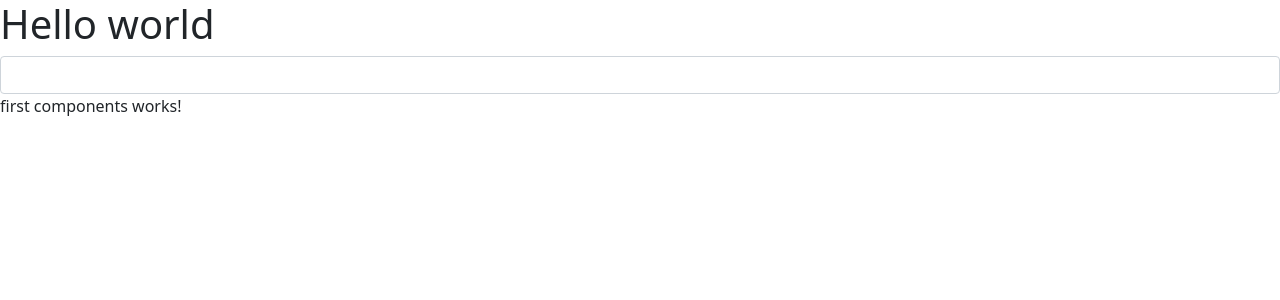
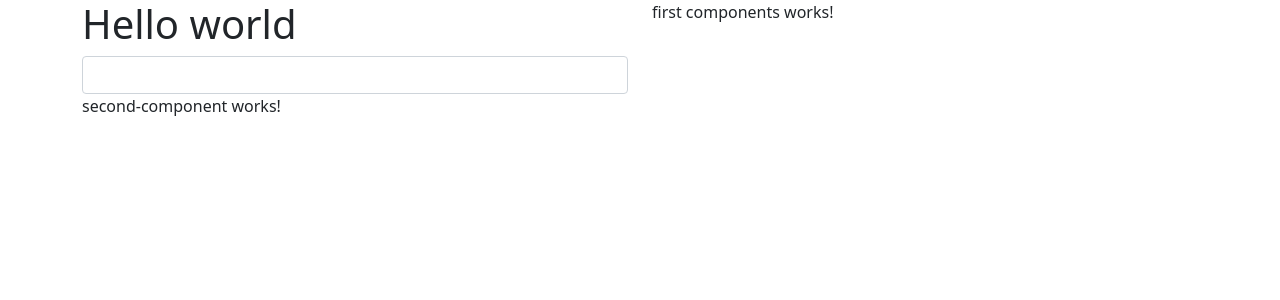
Before and after one commit to ishanEPR/AngularBeginers, an Angular app: page / in a window 1280 px wide. Shown: the top 300 px of the page. Built offline with nearby package versions, Linux system fonts and the light colour scheme.

Commit message:
add generate second component

```diff
--- a/src/app/app.component.html
+++ b/src/app/app.component.html
@@ -1,4 +1,16 @@
-<h1>Hello world</h1>
-<input type="text" class="form-control"/>
 
-<app-first></app-first>
+<div class="container">
+    <div class="row">
+        <div class="col-md-6">
+            <h1>Hello world</h1>
+            <input type="text" class="form-control"/>
+            <app-second-component></app-second-component>
+
+
+        </div>
+        <div class="col-md-6">
+            <app-first></app-first>
+
+        </div>
+    </div>
+</div>
--- a/src/app/app.module.ts
+++ b/src/app/app.module.ts
@@ -4,11 +4,13 @@ import { BrowserModule } from '@angular/platform-browser';
 import { AppRoutingModule } from './app-routing.module';
 import { AppComponent } from './app.component';
 import { FirstComponent } from './first/first.component';
+import { SecondComponentComponent } from './second-component/second-component.component';
 
 @NgModule({
   declarations: [
     AppComponent,
-    FirstComponent
+    FirstComponent,
+    SecondComponentComponent
   ],
   imports: [
     BrowserModule,
--- /dev/null
+++ b/src/app/second-component/second-component.component.html
@@ -0,0 +1 @@
+<p>second-component works!</p>
--- /dev/null
+++ b/src/app/second-component/second-component.component.ts
@@ -0,0 +1,15 @@
+import { Component, OnInit } from '@angular/core';
+
+@Component({
+  selector: 'app-second-component',
+  templateUrl: './second-component.component.html',
+  styleUrls: ['./second-component.component.css']
+})
+export class SecondComponentComponent implements OnInit {
+
+  constructor() { }
+
+  ngOnInit(): void {
+  }
+
+}
```
Also changed, not shown: src/app/second-component/second-component.component.css (added).
